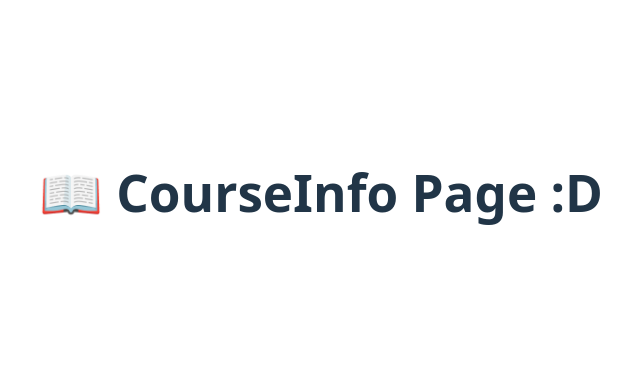
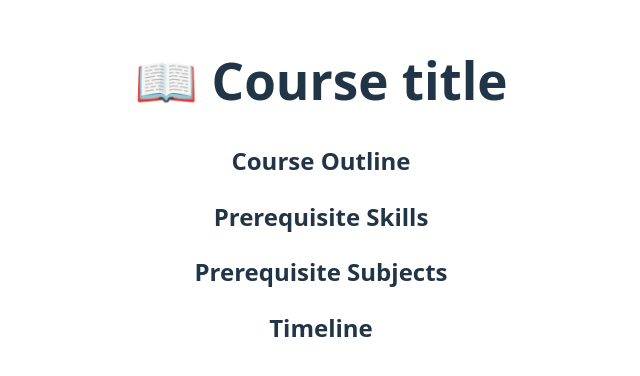
Before and after one commit to devsoc-unsw/trainee-ice-25t1, a React (Vite) app in the folder frontend/: page /course-info in a window 1280 px wide. Shown: the part 208-584 px from the top of the page, without its empty margins (319-959 px from the left). Built offline with nearby package versions, Linux system fonts and the light colour scheme.

Commit message:
trying to put prereq skills and subjects in a 2-col grid

```diff
--- /dev/null
+++ b/frontend/src/pages/CourseInfo/CourseInfo.css
@@ -0,0 +1,5 @@
+.prerequisites_grid {
+  display: grid;
+  grid-template-columns: repeat(2, 1fr);
+  gap: 1rem; /* or use 16px, or whatever gap you want */
+}
--- a/frontend/src/pages/CourseInfo/CourseInfo.tsx
+++ b/frontend/src/pages/CourseInfo/CourseInfo.tsx
@@ -1,8 +1,18 @@
 
 function CourseInfo() {
     return (
-        <div>
-            <h1>📖 CourseInfo Page :D</h1>
+        <div >
+            <h1>📖 Course title</h1>
+            <h2>Course Outline</h2>
+            <div className="grid grid-cols-2 gap-4">
+              <div>
+                <h2>Prerequisite Skills</h2>
+              </div>
+              <div>
+                <h2>Prerequisite Subjects</h2>
+              </div>
+            </div>
+            <h2>Timeline</h2>
         </div>
     );
 }
```
Also changed, not shown: frontend/src/components/CourseInfo/CourseOutline.tsx (added), frontend/src/components/CourseInfo/PrereqSkills.tsx (added), frontend/src/components/CourseInfo/PrereqSubjects.tsx (added), frontend/src/components/CourseInfo/Timeline.tsx (added).
